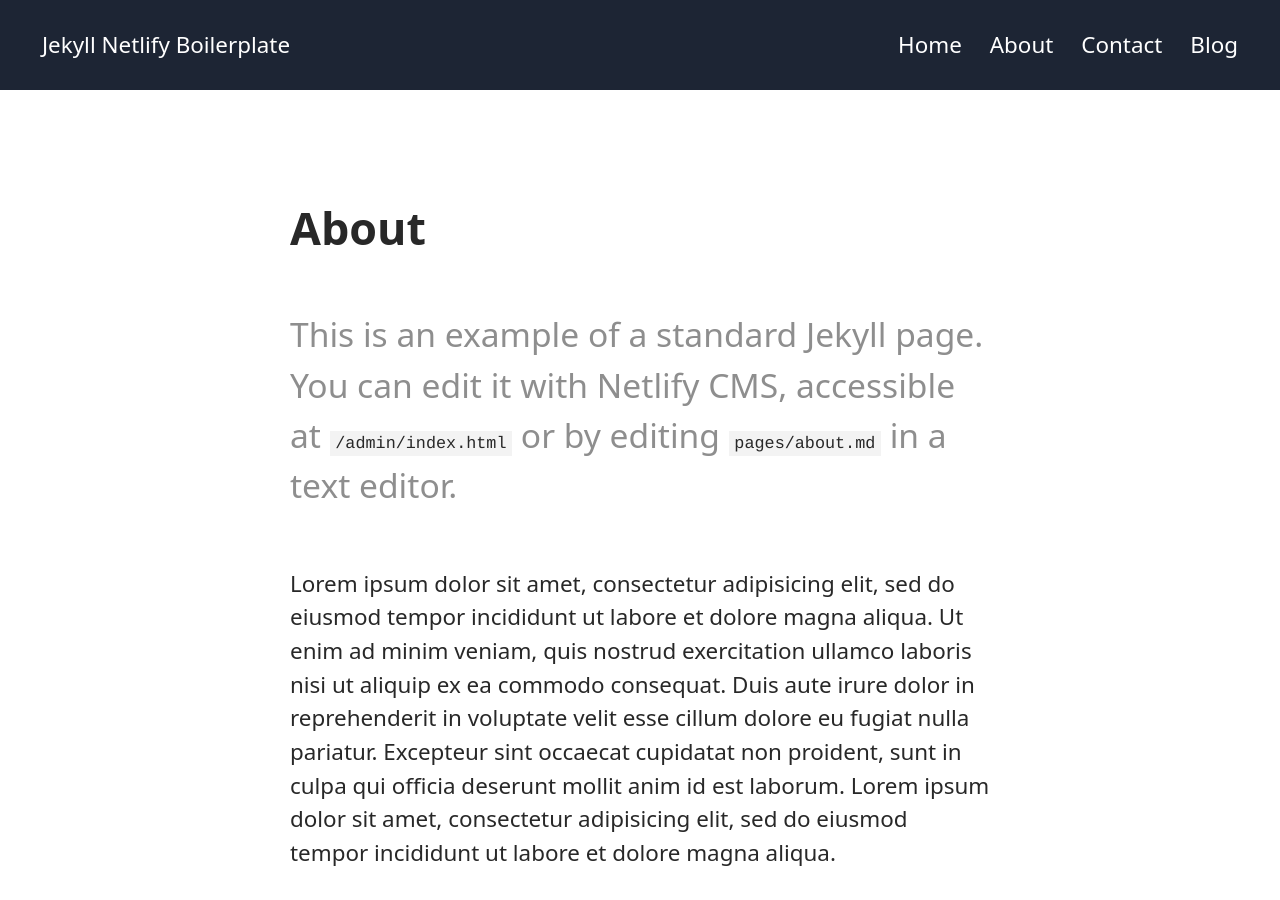
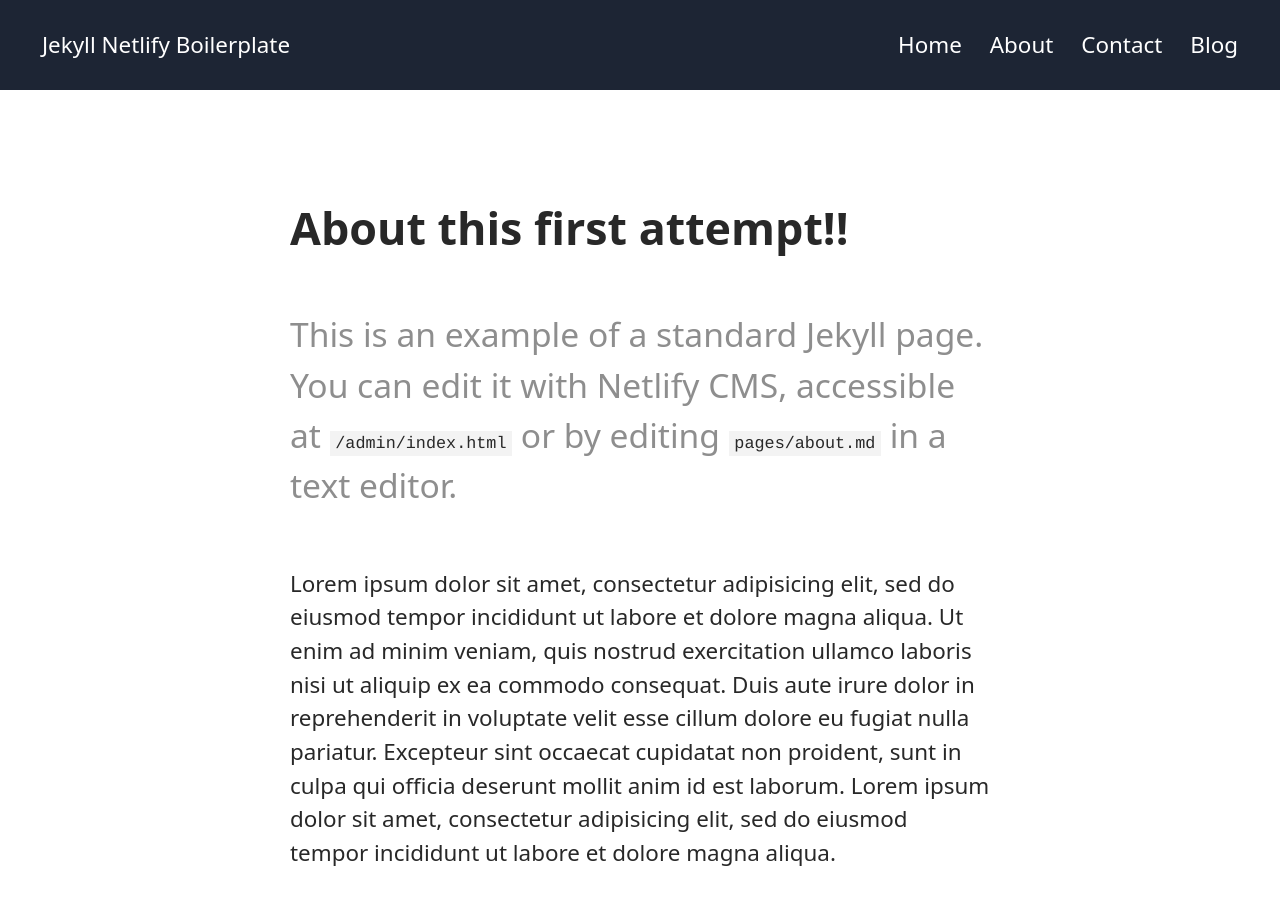
Before and after one commit to danurbanowicz/jekyll-netlify-boilerplate, a Jekyll site: the page built from pages/about.md, in a window 1280 px wide and 900 px high. Built offline with Jekyll 4.4.1, drawn with Linux system fonts in a browser that asks for light colours; a script that is not in the unit is left out.

Commit message:
Update about.md

```diff
--- a/pages/about.md
+++ b/pages/about.md
@@ -1,6 +1,6 @@
 ---
 layout: page
-title: About
+title: About this first attempt!!
 meta_description: |
   This sets the meta description in the head of the page. You can watch the
   output in the browser or in the generated file _site/about.html.
```
